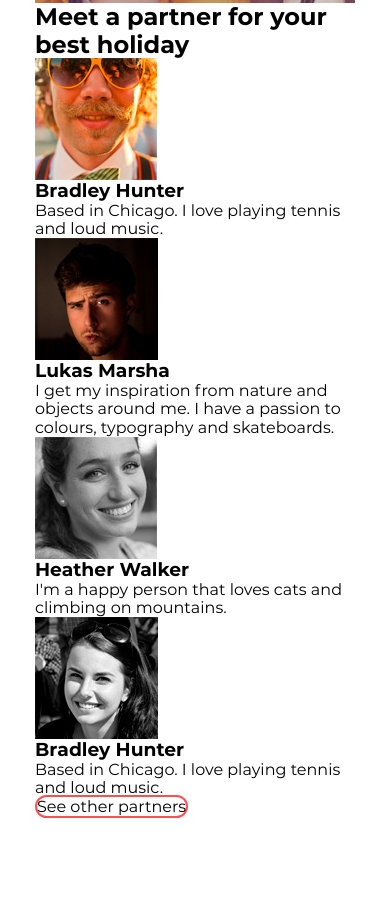
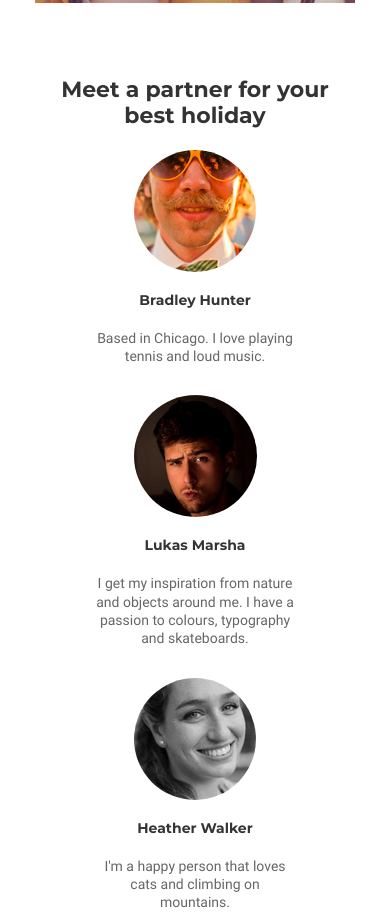
Before and after one commit to ChervinskyV/Homework-8, a plain HTML site: page index.html in a window 390 px wide. Shown: the part 537-1450 px from the top of the page. Before the commit the page ends 1355 px from the top, so only its background shows below. Drawn offline with Linux system fonts and the light colour scheme.

Commit message:
mobile version

```diff
--- a/css/styles.css
+++ b/css/styles.css
@@ -195,18 +195,43 @@ body {
 }
 /*partners*/
 .partners-section {
+  display: flex;
+  justify-content: center;
+  flex-wrap: wrap;
 }
-.cards {
+.partners-section-title {
+  font-size: 22px;
+  color: rgb(51, 51, 51);
+  line-height: 1.2;
+  text-align: center;
+  padding: 74px 0px 20px 0px;
+  font-weight: 700;
 }
 .card {
+  width: 200px;
+  padding-bottom: 30px;
+  text-align: center;
 }
 .card-img {
+  border-radius: 50%;
+  margin: 0px auto;
 }
 .card-img::before {
 }
 .card-name {
+  font-size: 14px;
+  color: rgb(51, 51, 51);
+  font-weight: bold;
+  line-height: 1.2;
+  text-align: center;
+  padding: 20px 0px 20px 0px;
 }
+
 .card-subscribe {
+  font-size: 14px;
+  font-family: var(--secondary-font);
+  color: rgb(102, 102, 102);
+  line-height: 1.2;
 }
 .partners-link {
   border-style: solid;
@@ -215,5 +240,13 @@ body {
   border-radius: 20px;
   width: 284px;
   height: 44px;
-  justify-content: center;
+  font-size: 14px;
+  font-family: var(--secondary-font);
+  font-weight: 700;
+  color: rgb(255, 78, 80);
+  line-height: 1.2;
+  display: block;
+  text-align: center;
+  padding: 13px;
+  margin-bottom: 56px;
 }
--- a/index.html
+++ b/index.html
@@ -27,9 +27,11 @@
       </div>
     </header>
     <main class="partners-section container">
-      <h2>Meet a partner for your best holiday</h2>
+      <h2 class="partners-section-title">
+        Meet a partner for your best holiday
+      </h2>
 
-      <ul class="cards">
+      <ul>
         <li class="card">
           <img class="card-img" src="./img/1.jpg" />
           <h3 class="card-name">Bradley Hunter</h3>
@@ -61,7 +63,7 @@
         </li>
       </ul>
 
-      <a class="partners-link">See other partners</a>
+      <a href="#" class="partners-link">See other partners</a>
     </main>
   </body>
 </html>
```
